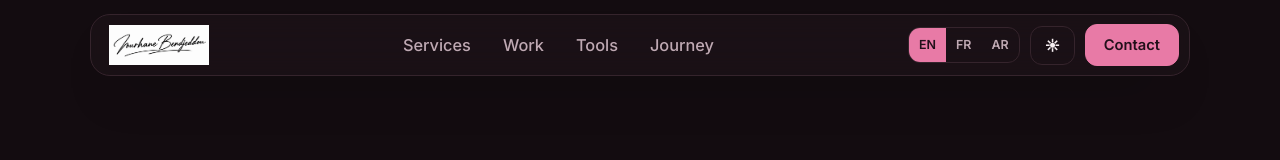
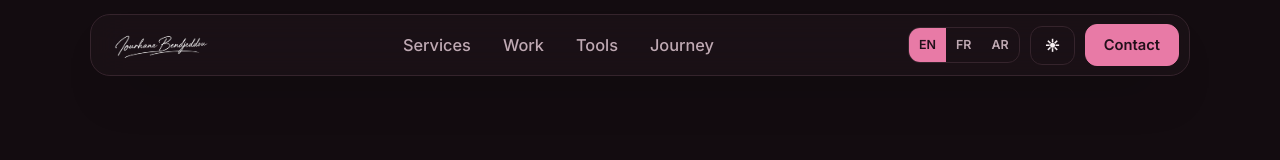
Before and after one commit to nourhanebndj/nourhane-bendjeddou_portfolio, a Next.js app: page / in a window 1280 px wide. Shown: the top 160 px of the page. Built offline with nearby package versions, Linux system fonts and the light colour scheme.

Commit message:
Update page.js

```diff
--- a/app/page.js
+++ b/app/page.js
@@ -17,12 +17,12 @@ export default function Home() {
         <div className="bar-in">
           <a href="#top" className="brand">
             <img
-              src={`${process.env.NEXT_PUBLIC_BASE_PATH || ""}/images/logo_brand.png`}
+              src={`${process.env.NEXT_PUBLIC_BASE_PATH || ""}/images/logo_brand_dark.png`}
               alt="Nourhane Bendjeddou"
               className="brand-signature logo-light"
             />
             <img
-              src={`${process.env.NEXT_PUBLIC_BASE_PATH || ""}/images/logo_brand_dark.png`}
+              src={`${process.env.NEXT_PUBLIC_BASE_PATH || ""}/images/logo_brand.png`}
               alt="Nourhane Bendjeddou"
               className="brand-signature logo-dark"
             />
```
